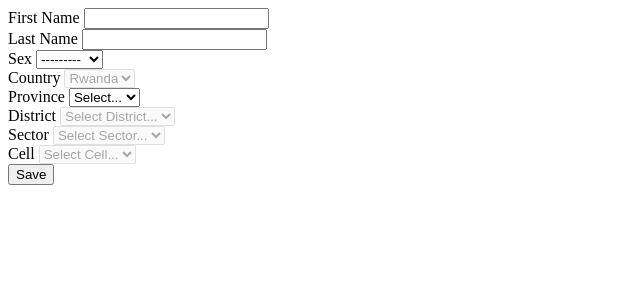
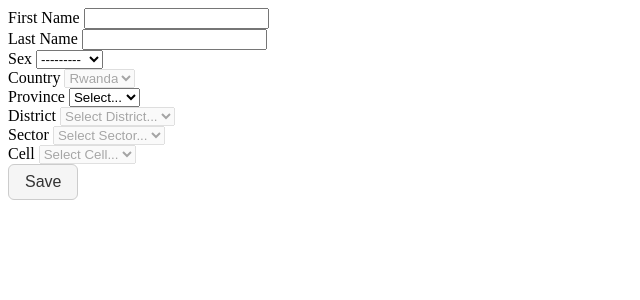
Before and after one commit to ishimweobed123/Dynamicjusticehub, a Django app: template users/templates/users/user_form.html in a window 1280 px wide. Shown: the top 300 px of the page, without its empty margins (0-640 px from the left). Run offline with Django 5.2, Linux system fonts and the light colour scheme; the template is opened without the code that fills it: values that come from a table or form of the project are taken from there, others are empty.

```diff
--- a/users/models.py
+++ b/users/models.py
@@ -32,6 +32,7 @@ class User(models.Model):
         return f"{self.first_name} {self.last_name}"
 
 def get_parent_id(location_id):
+
     """
     Determines the parent ID of a given location based on the location ID structure.
 
@@ -55,6 +56,7 @@ def get_parent_id(location_id):
     Returns:
         int or None: The parent location ID, or None if the location is the country
     """
+
     # Convert location_id to string for manipulation
     str_id = str(location_id)
 
--- a/users/templates/users/user_form.html
+++ b/users/templates/users/user_form.html
@@ -4,6 +4,29 @@
 <head>
     <title>User Form</title>
 </head>
+<style>
+    .minimal-button {
+  padding: 0.5rem 1rem;
+  background-color: #f5f5f5;
+  border: 1px solid #ccc;
+  border-radius: 6px;
+  color: #333;
+  font-size: 1rem;
+  cursor: pointer;
+  transition: background-color 0.2s ease, border-color 0.2s ease;
+}
+
+.minimal-button:hover {
+  background-color: #eaeaea;
+  border-color: #bbb;
+}
+
+.minimal-button:focus {
+  outline: none;
+  border-color: #999;
+}
+
+</style>
 <body>
     <form method="post">
         {% csrf_token %}
@@ -57,7 +80,9 @@
             </select>
         </div>
 
-        <button type="submit">Save</button>
+        <!-- <button type="submit">Save</button> -->
+        <button type="submit" class="minimal-button">Save</button>
+
     </form>
 
     <script src="https://code.jquery.com/jquery-3.6.0.min.js"></script>
```
